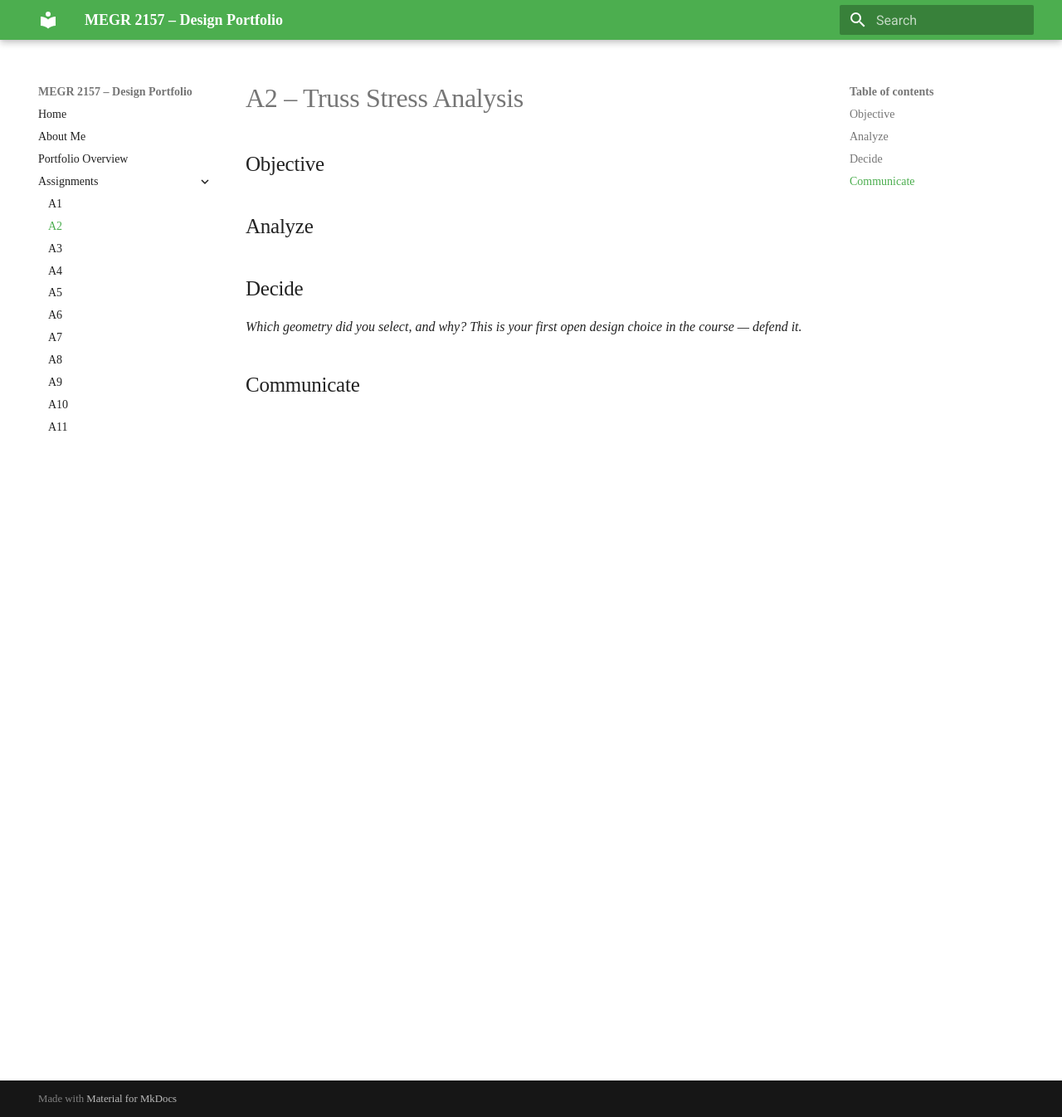
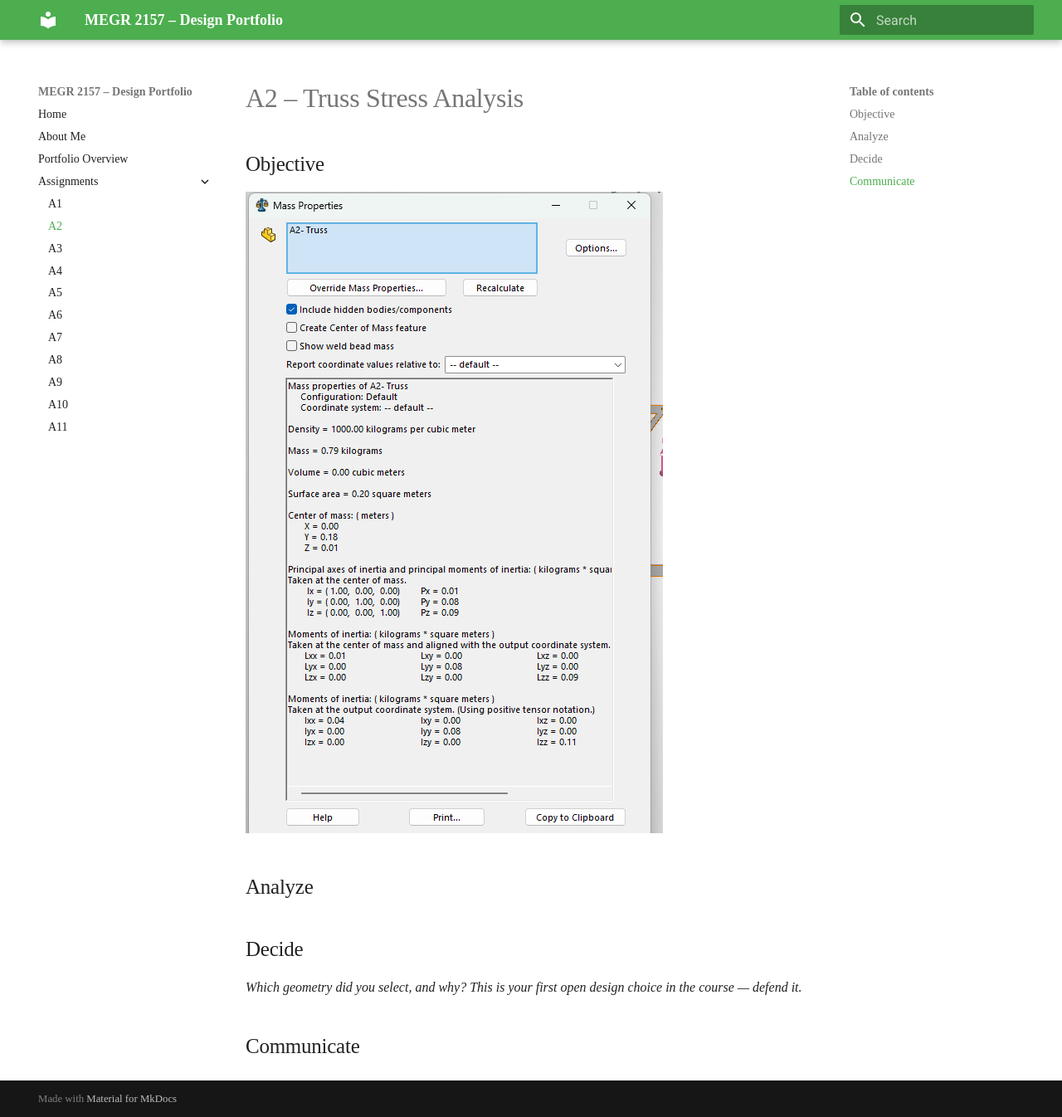
Before and after one commit to carandapz/design-projects-portfolio, an MkDocs documentation site: the page built from docs/assignments/A02/index.md, in a window 1280 px wide and 1346 px high. Shown: the whole window at 83% size. Built offline with MkDocs 1.6.1 and Material for MkDocs 9.7.7, drawn with Linux system fonts in a browser that asks for light colours.

Commit message:
Update index.md

```diff
--- a/docs/assignments/A02/index.md
+++ b/docs/assignments/A02/index.md
@@ -1,7 +1,7 @@
 # A2 – Truss Stress Analysis
 
 ## Objective
-
+![parameters](massandproperties.png)
 
 ## Analyze
 
```
